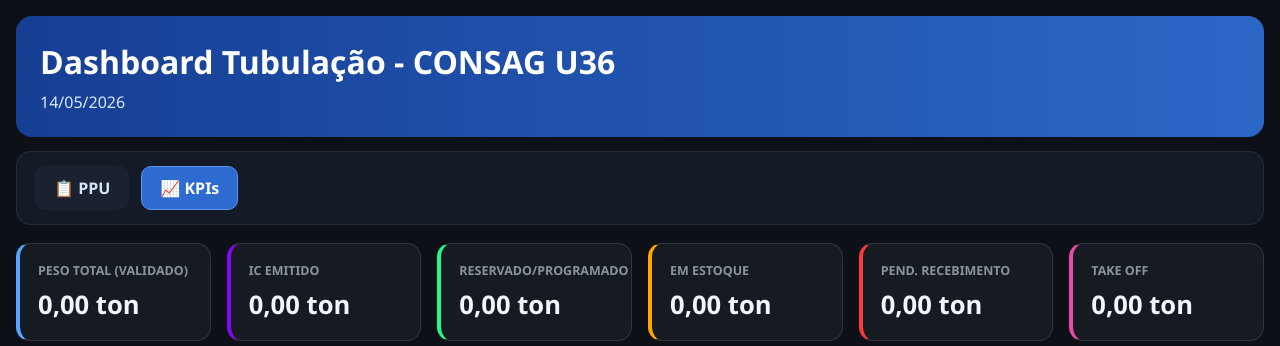
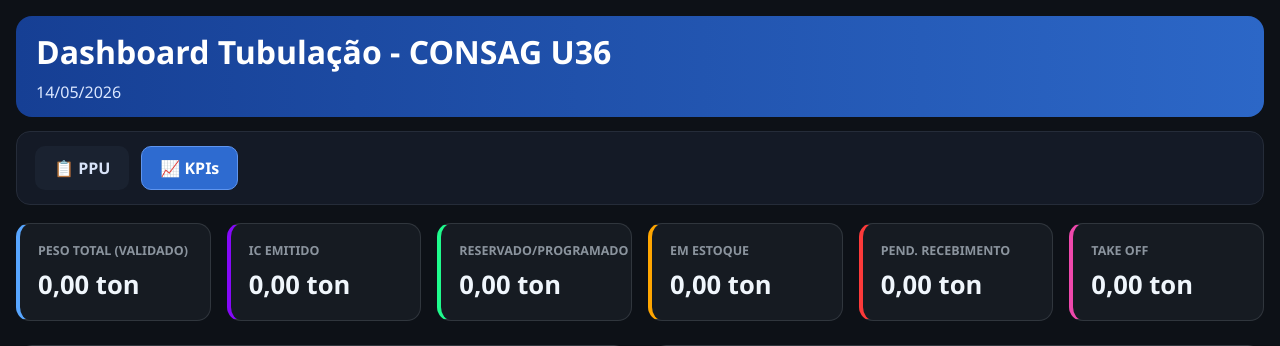
Before and after one commit to walacebarbino/Dashboard-U36, a Flask app: page /dashboard in a window 1280 px wide. Shown: the top 346 px of the page. Run offline with Flask 3, Linux system fonts and the light colour scheme.

Commit message:
ajusta cabeçalho e filtro do dashboard

```diff
--- a/app/static/css/style.css
+++ b/app/static/css/style.css
@@ -19,7 +19,7 @@ body {
     align-items: center;
     gap: 20px;
     margin-bottom: 14px;
-    padding: 24px;
+    padding: 14px 20px;
     background: linear-gradient(90deg, #163f94, #2c67c7);
     border-radius: 16px;
 }
```
